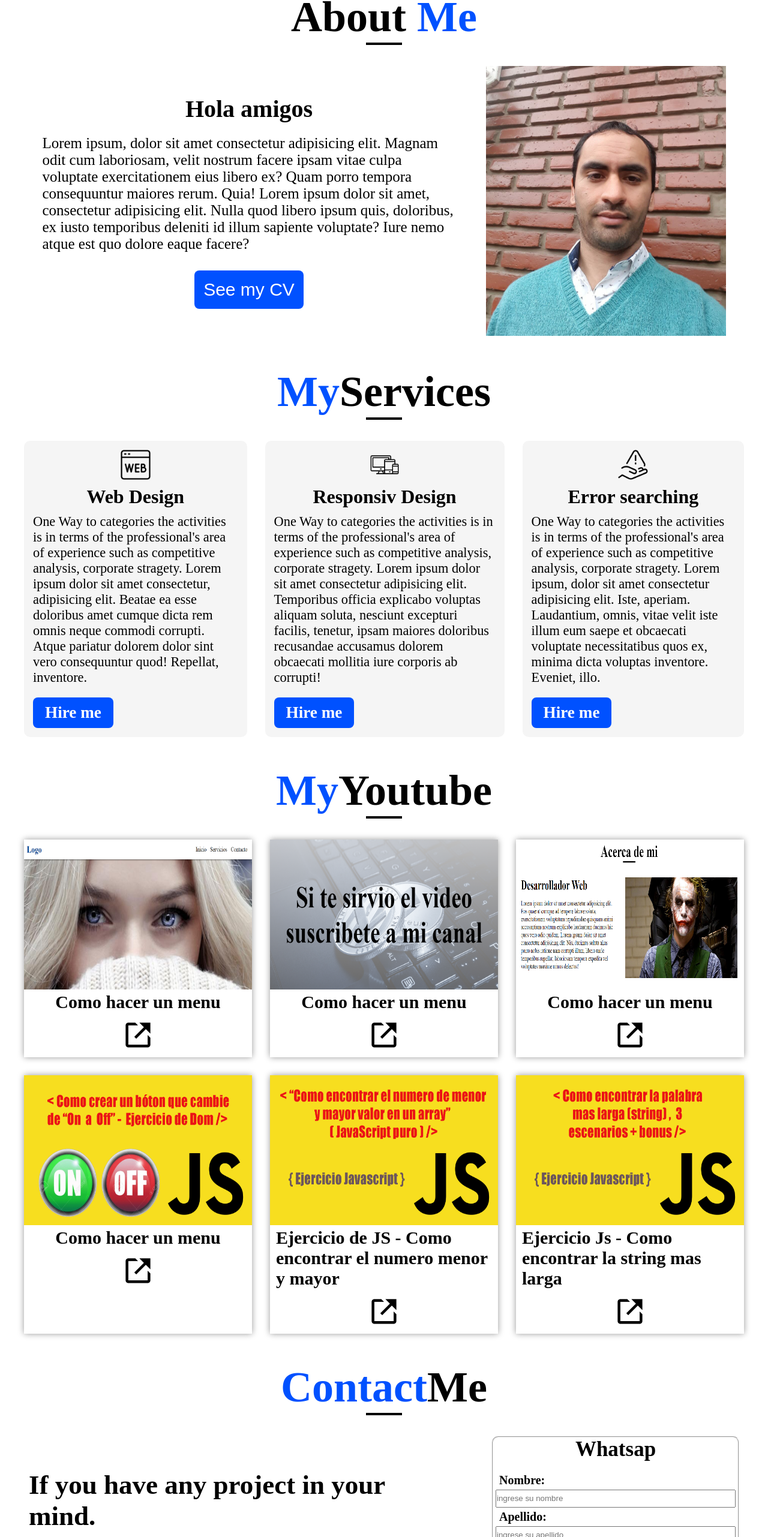
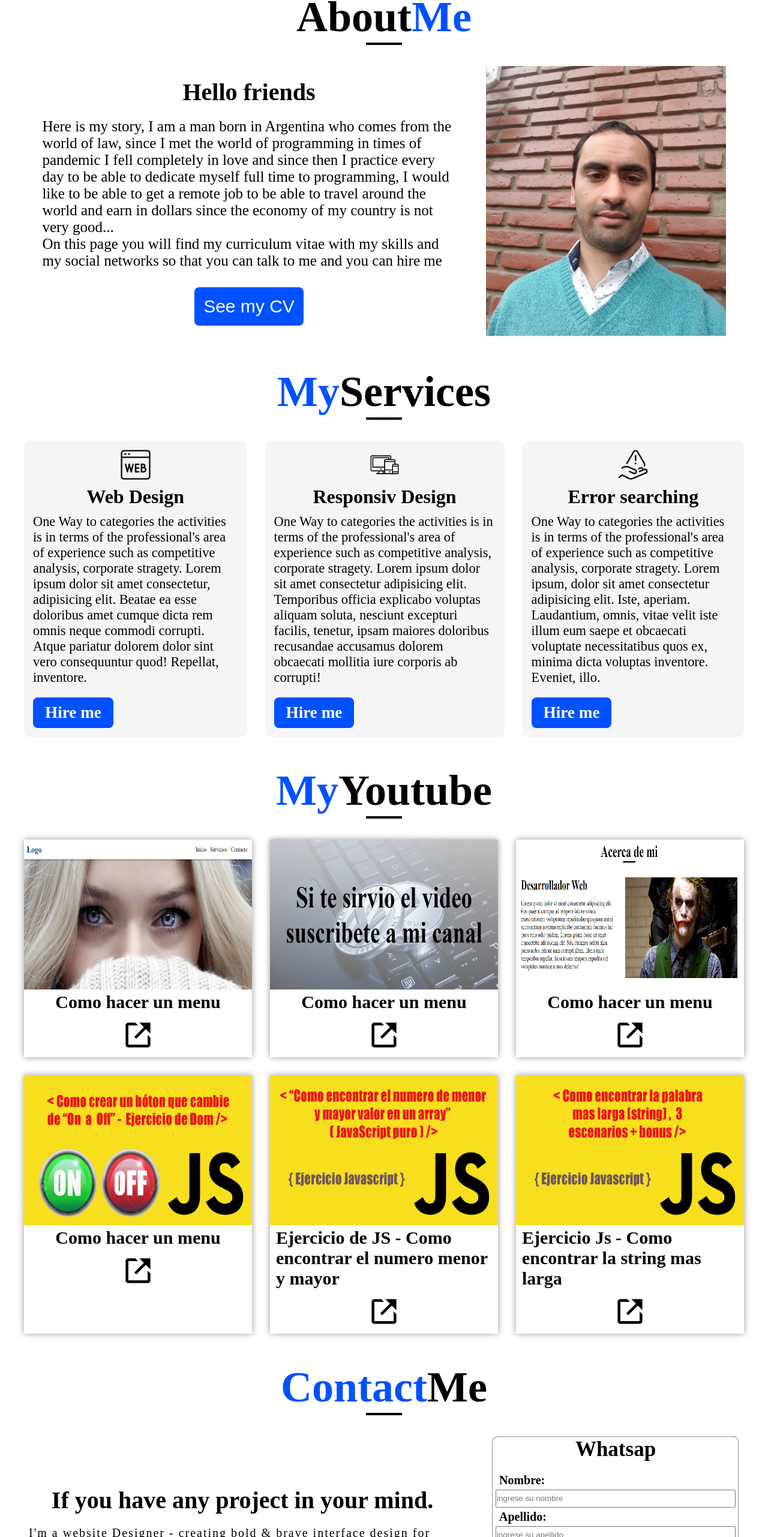
Before and after one commit to kunx1/mi-pagina-desde-0, a plain HTML site: page index.html in a window 1280 px wide. Shown: the part 837-3400 px from the top of the page at 60% size. Drawn offline with nearby package versions, Linux system fonts and the light colour scheme.

Commit message:
letras chicas

```diff
--- a/index.html
+++ b/index.html
@@ -74,12 +74,13 @@
 
         <!-- About -->
         <section class="about" id="about">
-            <h1 class="about-h1">About <span>Me</span></h1>
+            <h1 class="about-h1">About<span>Me</span></h1>
 
             <div class="about-container">
             <div class="about-text">
-                <h2>Hola amigos</h2>
-                <p>Lorem ipsum, dolor sit amet consectetur adipisicing elit. Magnam odit cum laboriosam, velit nostrum facere ipsam vitae culpa voluptate exercitationem eius libero ex? Quam porro tempora consequuntur maiores rerum. Quia! Lorem ipsum dolor sit amet, consectetur adipisicing elit. Nulla quod libero ipsum quis, doloribus, ex iusto temporibus deleniti id illum sapiente voluptate? Iure nemo atque est quo dolore eaque facere?</p>
+                <h2>Hello friends</h2>
+                <p>Here is my story, I am a man born in Argentina who comes from the world of law, since I met the world of programming in times of pandemic I fell completely in love and since then I practice every day to be able to dedicate myself full time to programming, I would like to be able to get a remote job to be able to travel around the world and earn in dollars since the economy of my country is not very good... <br>
+                    On this page you will find my curriculum vitae with my skills and my social networks so that you can talk to me and you can hire me</p>
 
                 <button class="about-btn">See my CV</button>
             </div>
--- a/style.css
+++ b/style.css
@@ -465,7 +465,7 @@ align-items: center;
 }
 
 .izquierda-contacto h2{
-    font-size: 45px;
+    font-size: 2.5rem;
     margin-bottom: 20px;
 }
 
@@ -824,7 +824,7 @@ margin: 3rem 5px 0 5px;
 
 /* Contacto */
 .contacto{
-    margin: 3rem 5px 0 5px;
+    margin: 3rem 8px 0 8px;
 }
 .contacto-container{
 display: flex;
```
